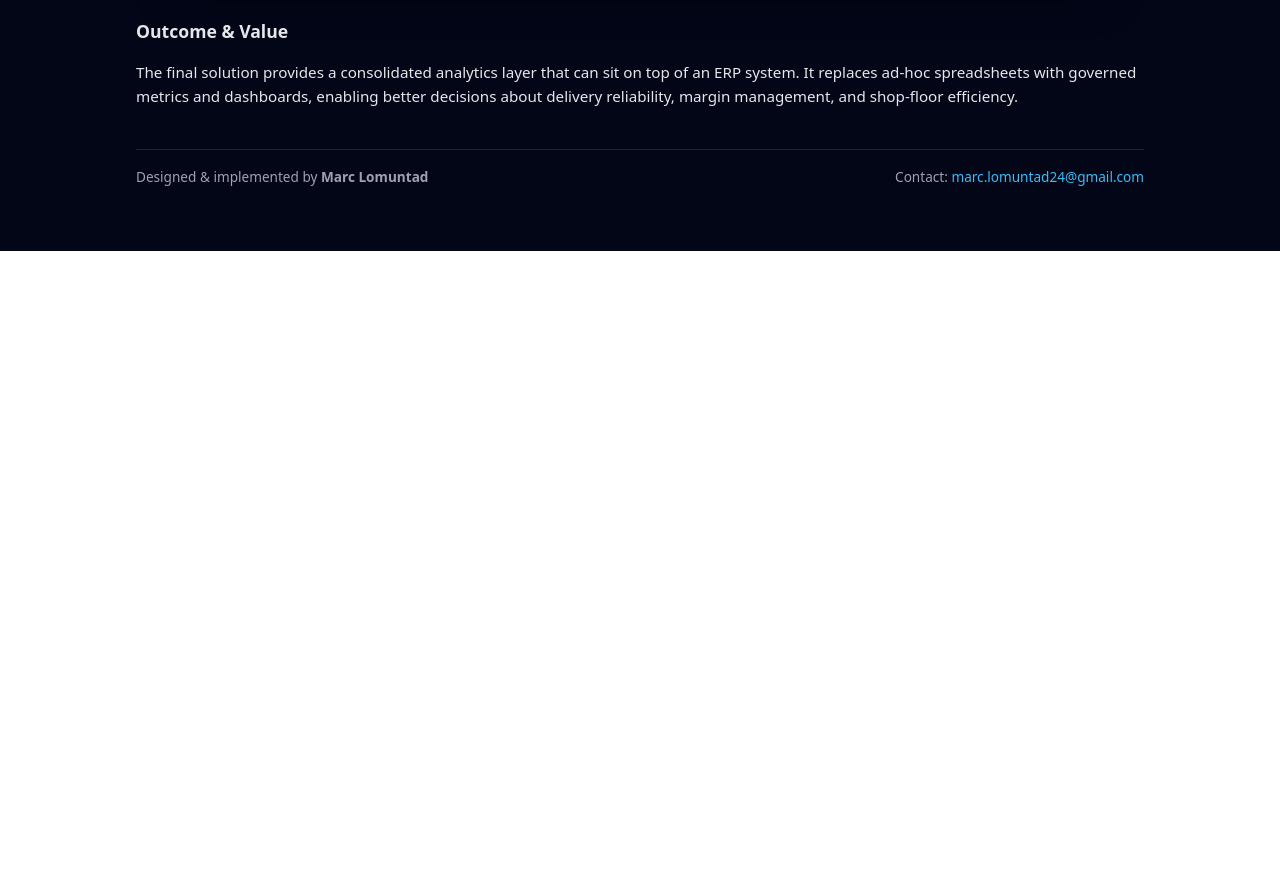
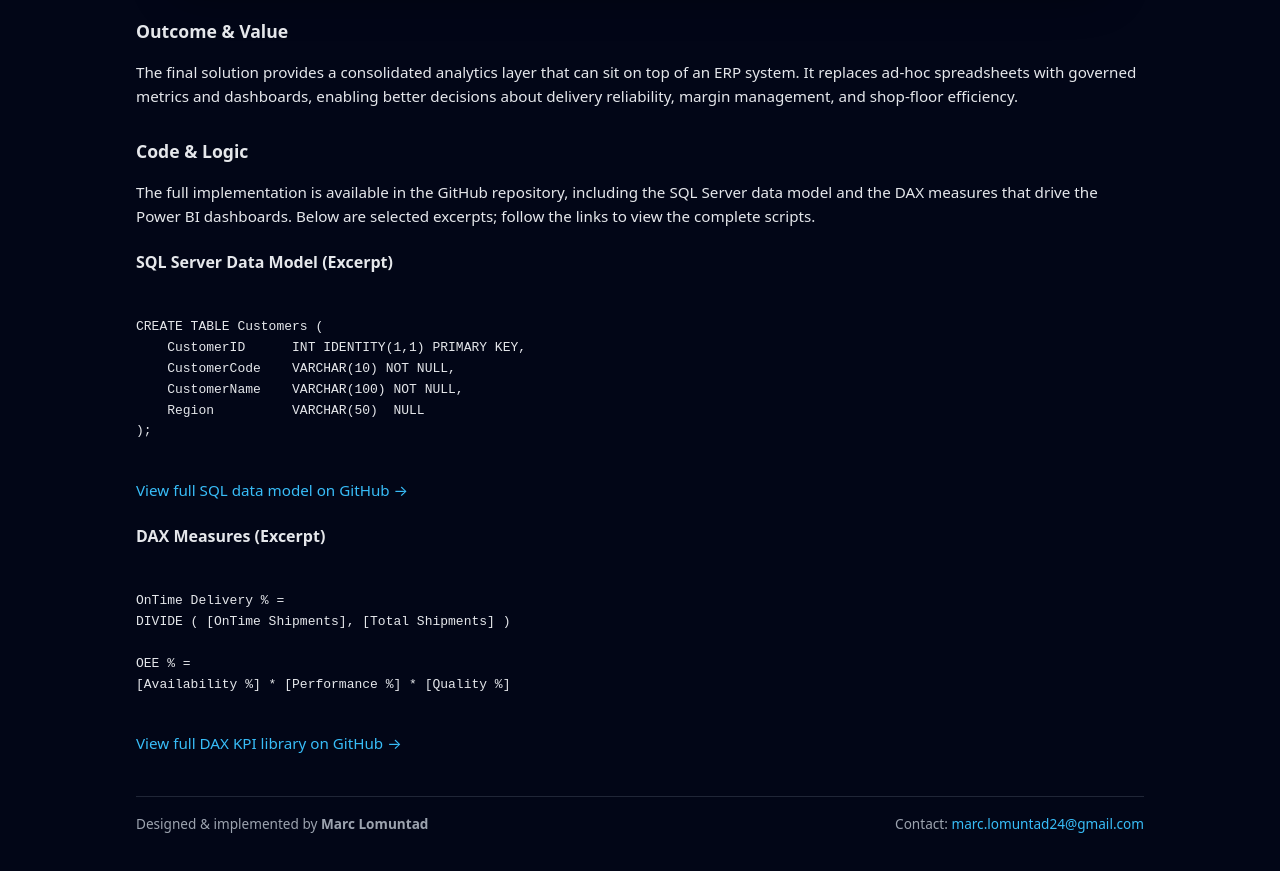
Before and after one commit to mrcswordfish/manufacturing_analytics_case-study, a plain HTML site: page index.html in a window 1280 px wide. Shown: the part 3120-3991 px from the top of the page. Before the commit the page ends 3371 px from the top, so only its background shows below. Drawn offline with Linux system fonts and the light colour scheme.

Commit message:
Update index.html

```diff
--- a/index.html
+++ b/index.html
@@ -371,6 +371,44 @@
       </p>
     </div>
 
+	<div class="section">
+  <h3>Code & Logic</h3>
+  <p>
+    The full implementation is available in the GitHub repository, including the SQL Server data model and the DAX measures
+    that drive the Power BI dashboards. Below are selected excerpts; follow the links to view the complete scripts.
+  </p>
+
+  <h4>SQL Server Data Model (Excerpt)</h4>
+  <pre><code>
+CREATE TABLE Customers (
+    CustomerID      INT IDENTITY(1,1) PRIMARY KEY,
+    CustomerCode    VARCHAR(10) NOT NULL,
+    CustomerName    VARCHAR(100) NOT NULL,
+    Region          VARCHAR(50)  NULL
+);
+  </code></pre>
+  <p>
+    <a href="https://github.com/mrcswordfish/Production_Performance_Analytics_System/blob/main/SQL/create_tables.sql" target="_blank">
+      View full SQL data model on GitHub →
+    </a>
+  </p>
+
+  <h4>DAX Measures (Excerpt)</h4>
+  <pre><code>
+OnTime Delivery % =
+DIVIDE ( [OnTime Shipments], [Total Shipments] )
+
+OEE % =
+[Availability %] * [Performance %] * [Quality %]
+  </code></pre>
+  <p>
+    <a href="https://github.com/mrcswordfish/Production_Performance_Analytics_System/blob/main/PowerBI/DAX_Measures_Script.md" target="_blank">
+      View full DAX KPI library on GitHub →
+    </a>
+  </p>
+</div>
+
+
     <footer>
       <span>Designed &amp; implemented by <strong>Marc Lomuntad</strong></span>
       <span>Contact: <a href="mailto:marc.lomuntad24@gmail.com">marc.lomuntad24@gmail.com</a></span>
```
